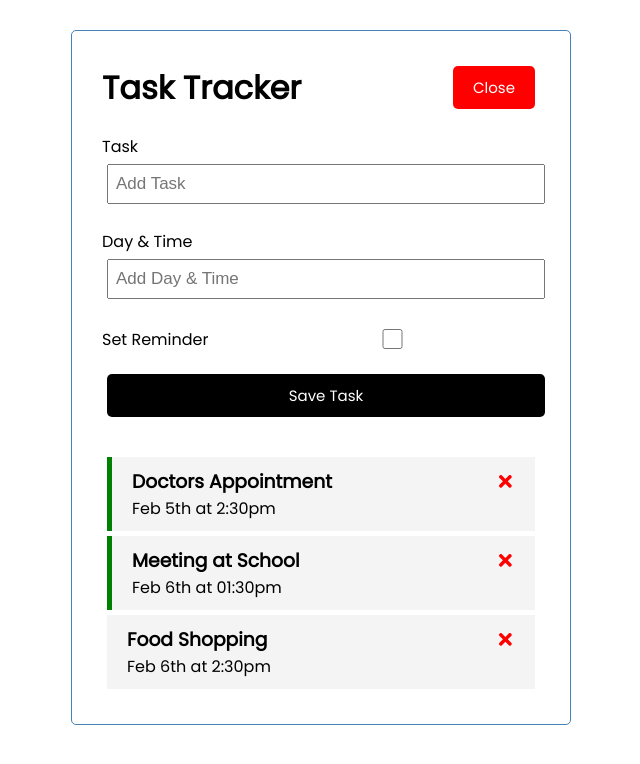
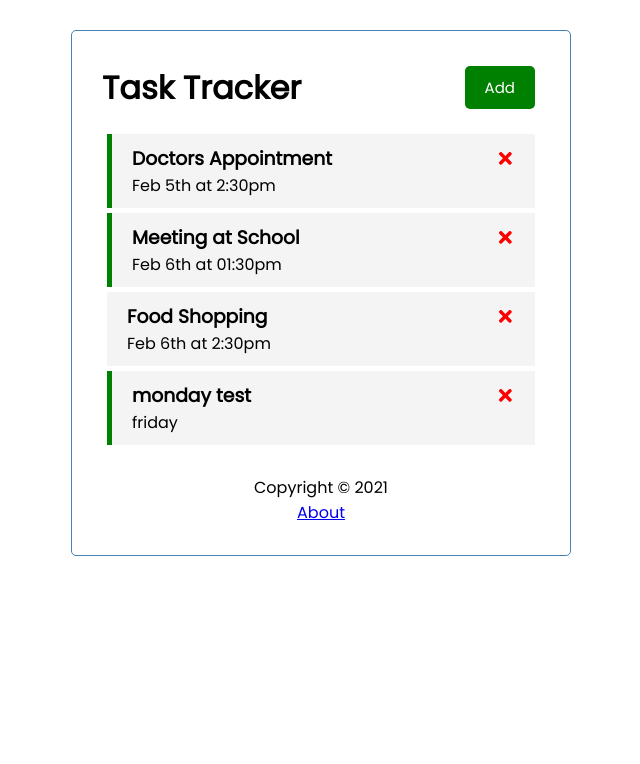
Before and after one commit to PaulThomas20002/tasktracker, a React (Vite) app: page / in a window 1280 px wide. Shown: the top 764 px of the page, without its empty margins (319-959 px from the left). Built offline with nearby package versions, Linux system fonts and the light colour scheme; data requests are answered from the project's data file.

Commit message:
completed

```diff
--- /dev/null
+++ b/db.json
@@ -0,0 +1,28 @@
+{
+  "tasks": [
+    {
+      "id": 1,
+      "text": "Doctors Appointment",
+      "day": "Feb 5th at 2:30pm",
+      "reminder": true
+    },
+    {
+      "id": 2,
+      "text": "Meeting at School",
+      "day": "Feb 6th at 01:30pm",
+      "reminder": true
+    },
+    {
+      "id": 3,
+      "text": "Food Shopping",
+      "day": "Feb 6th at 2:30pm",
+      "reminder": false
+    },
+    {
+      "text": "monday test",
+      "day": "friday",
+      "reminder": true,
+      "id": 4
+    }
+  ]
+}
--- a/src/App.jsx
+++ b/src/App.jsx
@@ -1,67 +1,123 @@
-import React from 'react'
+import { useState, useEffect } from 'react'
+import { BrowserRouter as Router, Route, Routes } from 'react-router-dom'
 import Header from './components/Header'
+import Footer from './components/Footer'
 import Tasks from './components/Tasks'
 import AddTask from './components/AddTask'
-import { useState } from 'react'
+import About from './components/About'
 
+const App = () => {
+  const [showAddTask, setShowAddTask] = useState(false)
+  const [tasks, setTasks] = useState([])
 
-export default function App() {
-  const [showAddTask, setShowAddTask] = useState(true)
-  const [tasks, setTasks] = useState([
-    {
-        id: 1,
-        text : 'Doctors Appointment',
-        day : 'Feb 5th at 2:30pm',
-        reminder : true,
-    },
-    {
-        id: 2,
-        text : 'Meeting at School',
-        day : 'Feb 6th at 01:30pm',
-        reminder : true,
-    },
-    {
-        id: 3,
-        text : 'Food Shopping',
-        day : 'Feb 6th at 2:30pm',
-        reminder : false,
-    },
-])
-
-//delete task
-
-const deleteTask = (id) => {
-  console.log('delete',id)
-  setTasks(tasks.filter((task)=> task.id !== id))
+  useEffect(() => {
+    const getTasks = async () => {
+      const tasksFromServer = await fetchTasks()
+      setTasks(tasksFromServer)
     }
 
-//toggle reminder
-const toggleReminder = (id) => {
-  console.log(id)
-  setTasks(tasks.map((task) => task.id === id ? { ...task,reminder: !task.reminder }:task))
+    getTasks()
+  }, [])
+
+  // Fetch Tasks
+  const fetchTasks = async () => {
+    const res = await fetch('http://localhost:5000/tasks')
+    const data = await res.json()
+
+    return data
   }
 
+  // Fetch Task
+  const fetchTask = async (id) => {
+    const res = await fetch(`http://localhost:5000/tasks/${id}`)
+    const data = await res.json()
 
-const addTask = (task) => {
-  console.log(task);
-  const id = Math.floor(Math.random() * 121) + 1
-  const newTask = {id, ...task }
-  setTasks([...tasks, newTask])
+    return data
+  }
+
+  // Add Task
+  const addTask = async (task) => {
+    const res = await fetch('http://localhost:5000/tasks', {
+      method: 'POST',
+      headers: {
+        'Content-type': 'application/json',
+      },
+      body: JSON.stringify(task),
+    })
+
+    const data = await res.json()
+
+    setTasks([...tasks, data])
+
+    // const id = Math.floor(Math.random() * 10000) + 1
+    // const newTask = { id, ...task }
+    // setTasks([...tasks, newTask])
+  }
+
+  // Delete Task
+  const deleteTask = async (id) => {
+    const res = await fetch(`http://localhost:5000/tasks/${id}`, {
+      method: 'DELETE',
+    })
+    //We should control the response status to decide if we will change the state or not.
+    res.status === 200
+      ? setTasks(tasks.filter((task) => task.id !== id))
+      : alert('Error Deleting This Task')
+  }
+
+  // Toggle Reminder
+  const toggleReminder = async (id) => {
+    const taskToToggle = await fetchTask(id)
+    const updTask = { ...taskToToggle, reminder: !taskToToggle.reminder }
+
+    const res = await fetch(`http://localhost:5000/tasks/${id}`, {
+      method: 'PUT',
+      headers: {
+        'Content-type': 'application/json',
+      },
+      body: JSON.stringify(updTask),
+    })
+
+    const data = await res.json()
+
+    setTasks(
+      tasks.map((task) =>
+        task.id === id ? { ...task, reminder: data.reminder } : task
+      )
+    )
   }
 
   return (
-
-    <div className="container">
-    <Header onAdd={ (e) => setShowAddTask(!showAddTask) }showAdd={showAddTask}/>
-
-    {showAddTask && <AddTask onAdd={addTask}/>}
-
-    {
-    tasks.length > 0 ?
-    (<Tasks tasks={tasks} onDelete={deleteTask} onToggle={toggleReminder}/> )
-    :
-    ('No Tasks')
+    <Router>
+      <div className='container'>
+        <Header
+          onAdd={() => setShowAddTask(!showAddTask)}
+          showAdd={showAddTask}
+        />
+        <Routes>
+          <Route
+            path='/'
+            element={
+              <>
+                {showAddTask && <AddTask onAdd={addTask} />}
+                {tasks.length > 0 ? (
+                  <Tasks
+                    tasks={tasks}
+                    onDelete={deleteTask}
+                    onToggle={toggleReminder}
+                  />
+                ) : (
+                  'No Tasks To Show'
+                )}
+              </>
             }
+          />
+          <Route path='/about' element={<About />} />
+        </Routes>
+        <Footer />
       </div>
+    </Router>
   )
 }
+
+export default App
--- /dev/null
+++ b/src/components/About.jsx
@@ -0,0 +1,12 @@
+import { Link } from 'react-router-dom'
+
+const About = () => {
+  return (
+    <div>
+      <h4>Version 1.0.0</h4>
+      <Link to='/'>Go Back</Link>
+    </div>
+  )
+}
+
+export default About
--- a/src/components/Button.jsx
+++ b/src/components/Button.jsx
@@ -1,23 +1,25 @@
-import React from 'react';
-//import PropTypes from 'prop-types'
+import PropTypes from 'prop-types'
 
-const onClick = (e) => {
-    console.log('Clicked the Button :: Add');
-}
-export default function Button( {color, text} ) {
+const Button = ({ color, text, onClick }) => {
   return (
-    <button onClick={onClick} style={{ backgroundColor: color }} className="btn">
-    {text}
+    <button
+      onClick={onClick}
+      style={{ backgroundColor: color }}
+      className='btn'
+    >
+      {text}
     </button>
   )
 }
 
 Button.defaultProps = {
-    color:'SteelBlue',
+  color: 'steelblue',
 }
-/*
-Button.propTypes ={
-    color:PropTypes.string,
-    text:PropTypes.string,
+
+Button.propTypes = {
+  text: PropTypes.string,
+  color: PropTypes.string,
+  onClick: PropTypes.func,
 }
-*/
+
+export default Button
--- /dev/null
+++ b/src/components/Footer.jsx
@@ -0,0 +1,12 @@
+import { Link } from 'react-router-dom'
+
+const Footer = () => {
+  return (
+    <footer>
+      <p>Copyright &copy; 2021</p>
+      <Link to='/about'>About</Link>
+    </footer>
+  )
+}
+
+export default Footer
--- a/src/components/Header.jsx
+++ b/src/components/Header.jsx
@@ -1,22 +1,36 @@
-//import PropTypes from 'prop-types'
-import Button from "./Button"
+import PropTypes from 'prop-types'
+import { useLocation } from 'react-router-dom'
+import Button from './Button'
 
-const Header = ({title, onAdd, showAdd}) => {
+const Header = ({ title, onAdd, showAdd }) => {
+  const location = useLocation()
+
   return (
-    <header className="header">
-        <h1>{title}</h1>
-        <Button color={showAdd? 'red' : 'green'} text={showAdd? 'Close' : 'Add'} onClick={onAdd}/>
+    <header className='header'>
+      <h1>{title}</h1>
+      {location.pathname === '/' && (
+        <Button
+          color={showAdd ? 'red' : 'green'}
+          text={showAdd ? 'Close' : 'Add'}
+          onClick={onAdd}
+        />
+      )}
     </header>
   )
 }
 
 Header.defaultProps = {
-  title : 'Task Tracker'
+  title: 'Task Tracker',
 }
 
+Header.propTypes = {
+  title: PropTypes.string.isRequired,
+}
 
-/*Header.PropTypes = {
-  title : PropTypes.string.isRequired,
-}*/
+// CSS in JS
+// const headingStyle = {
+//   color: 'red',
+//   backgroundColor: 'black',
+// }
 
 export default Header
--- a/src/components/Tasks.jsx
+++ b/src/components/Tasks.jsx
@@ -1,12 +1,13 @@
 import Task from './Task'
 
-export default function Tasks({tasks, onDelete, onToogle }) {
+const Tasks = ({ tasks, onDelete, onToggle }) => {
   return (
-    <div>
-        {tasks.map((task)=>(
-            <Task key={task.id} task={task} onDelete={onDelete} onToogle={onToogle}/>
-        ))}
-
-    </div>
+    <>
+      {tasks.map((task, index) => (
+        <Task key={index} task={task} onDelete={onDelete} onToggle={onToggle} />
+      ))}
+    </>
   )
 }
+
+export default Tasks
```
Also changed, not shown: package.json (+5 -2 lines), src/components/Task.jsx (+10 -5 lines), 1 other file (tests, documents, lock files or other folders). Lines whose indentation alone changed are shown as unchanged.
